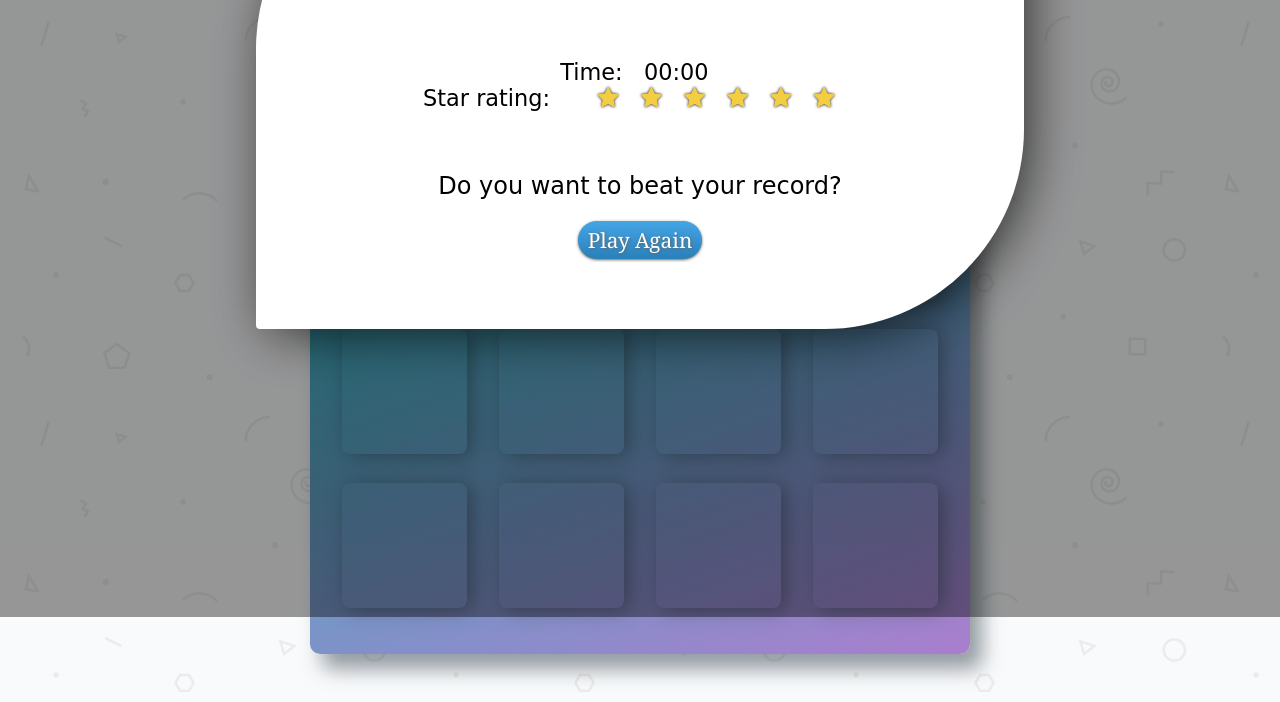
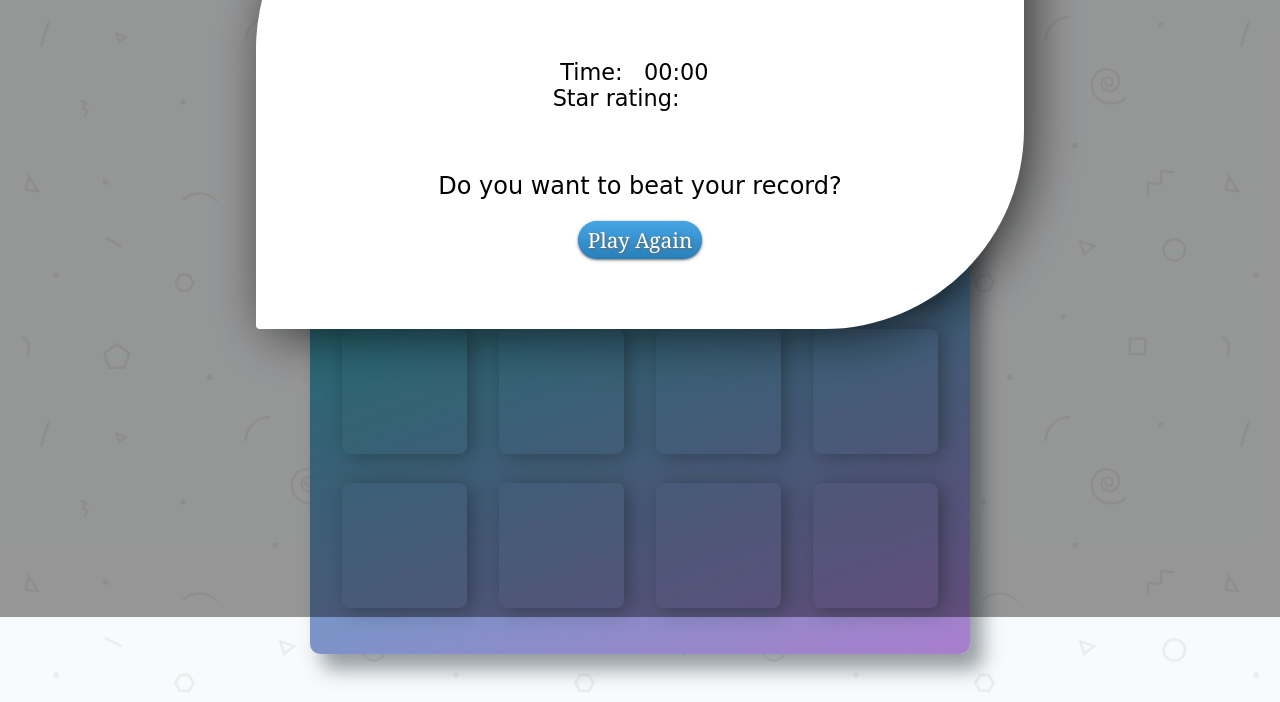
Before and after one commit to pennyD8984/memo, a plain HTML site: page index.html in a window 1280 px wide. Shown: the part 183-885 px from the top of the page. Drawn offline with Linux system fonts and the light colour scheme; a web font is replaced by a local one.

```diff
--- a/index.html
+++ b/index.html
@@ -93,13 +93,7 @@
                         <li>
                             <div class='stars'>Star rating:&nbsp;&nbsp;</div>
                         </li>
-                     <li><i class='fa fa-star'></i></li>
-                    <li><i class='fa fa-star'></i></li>
-                    <li><i class='fa fa-star'></i></li>
-                    <li><i class='fa fa-star'></i></li>
-                    <li><i class='fa fa-star'></i></li>
-                    <li><i class='fa fa-star'></i></li>
-                   </ul>
+                    </ul>
                     <div class='playAgain'>
                         <span>Do you want to beat your record?</span>
                         <button class='play'>Play Again</button>
```
